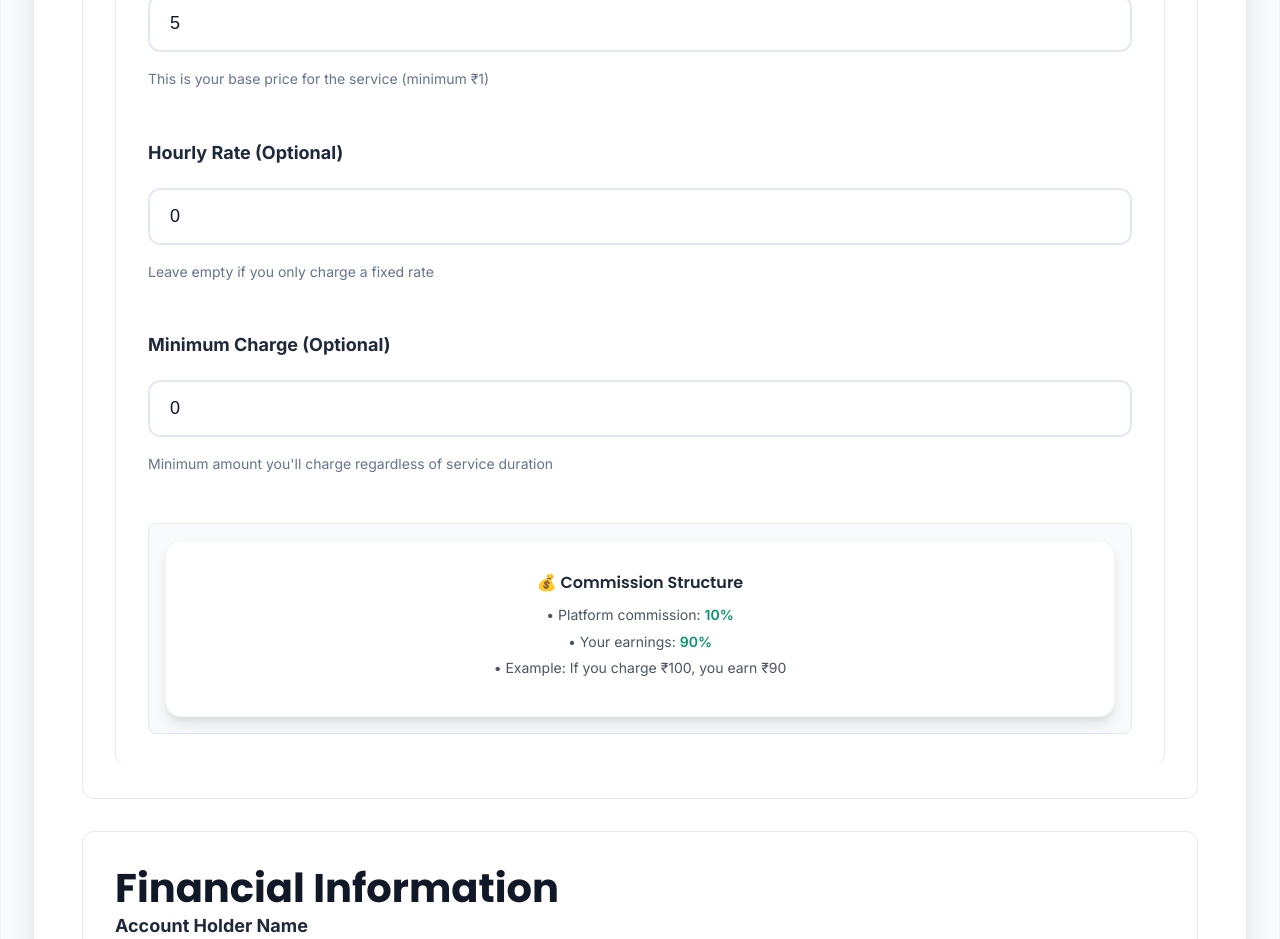
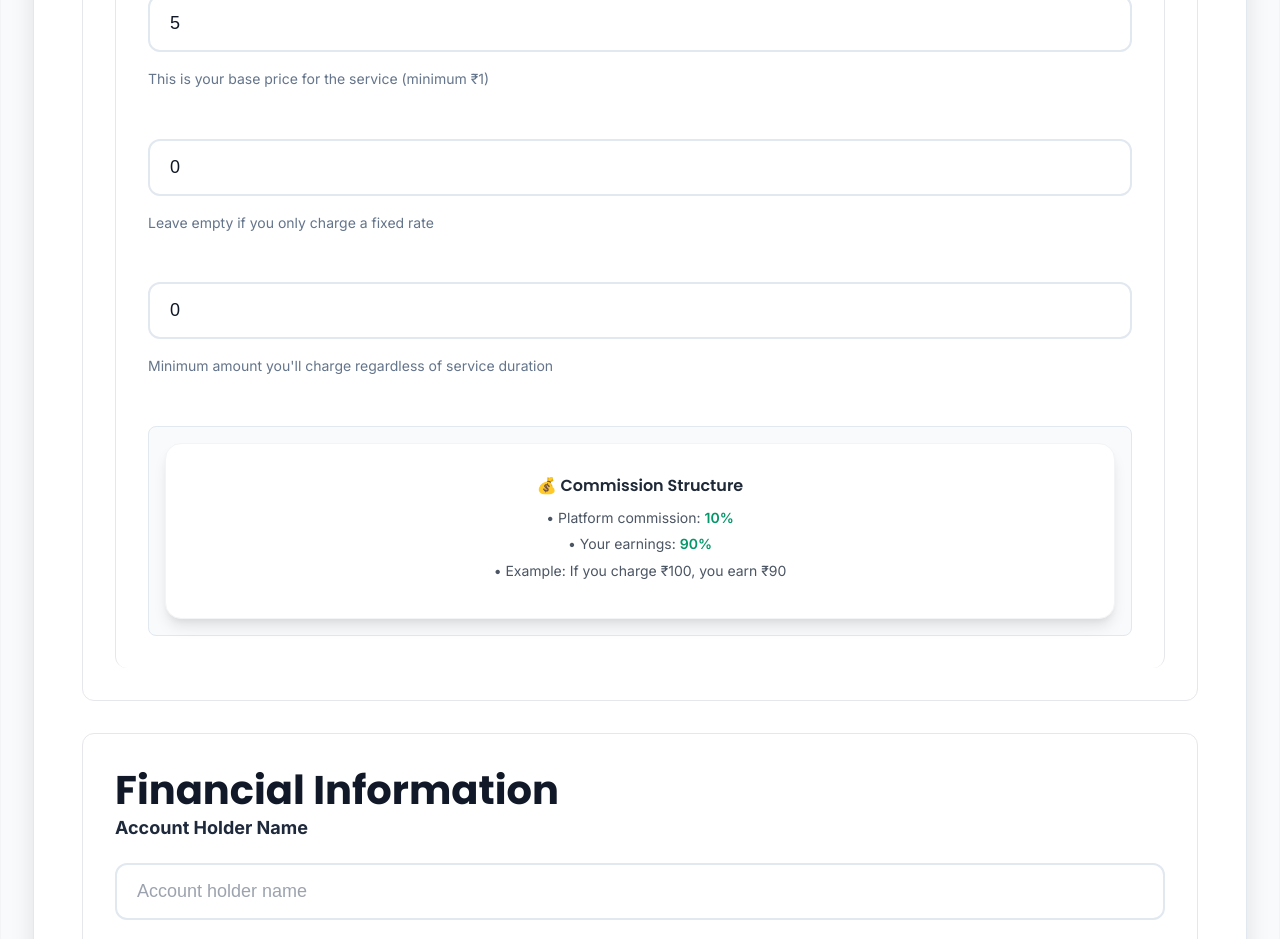
Before and after one commit to amogh2005/flexify-frontend, a React (Vite) app: page /register/provider in a window 1280 px wide. Shown: the part 2860-3799 px from the top of the page. Built offline with nearby package versions, Linux system fonts and the light colour scheme; a web font is replaced by a local one.

Commit message:
Fix provider registration validation - set emergencyCharge default to 100

```diff
--- a/src/pages/RegisterProvider.jsx
+++ b/src/pages/RegisterProvider.jsx
@@ -18,7 +18,7 @@ export default function RegisterProvider() {
     skillTestCompleted: false,
     serviceRadius: 10,
     emergencyWork: false,
-    emergencyCharge: 0,
+    emergencyCharge: 100,
     // Service Pricing
     servicePrice: 500, // Default ₹5.00 in paise
     pricePerHour: 0,
@@ -432,7 +432,7 @@ export default function RegisterProvider() {
 
             {formData.emergencyWork && (
               <div className="form-group">
-                <label htmlFor="emergencyCharge" className="form-label">Emergency Charge</label>
+                {/* <label htmlFor="emergencyCharge" className="form-label">Emergency Charge</label> */}
                 <input
                   id="emergencyCharge"
                   type="number"
@@ -466,7 +466,7 @@ export default function RegisterProvider() {
               </div>
 
               <div className="form-group">
-                <label htmlFor="pricePerHour" className="form-label">Hourly Rate (Optional)</label>
+                {/* <label htmlFor="pricePerHour" className="form-label">Hourly Rate (Optional)</label> */}
                 <input
                   id="pricePerHour"
                   type="number"
@@ -481,7 +481,7 @@ export default function RegisterProvider() {
               </div>
 
               <div className="form-group">
-                <label htmlFor="minimumCharge" className="form-label">Minimum Charge (Optional)</label>
+                {/* <label htmlFor="minimumCharge" className="form-label">Minimum Charge (Optional)</label> */}
                 <input
                   id="minimumCharge"
                   type="number"
```
